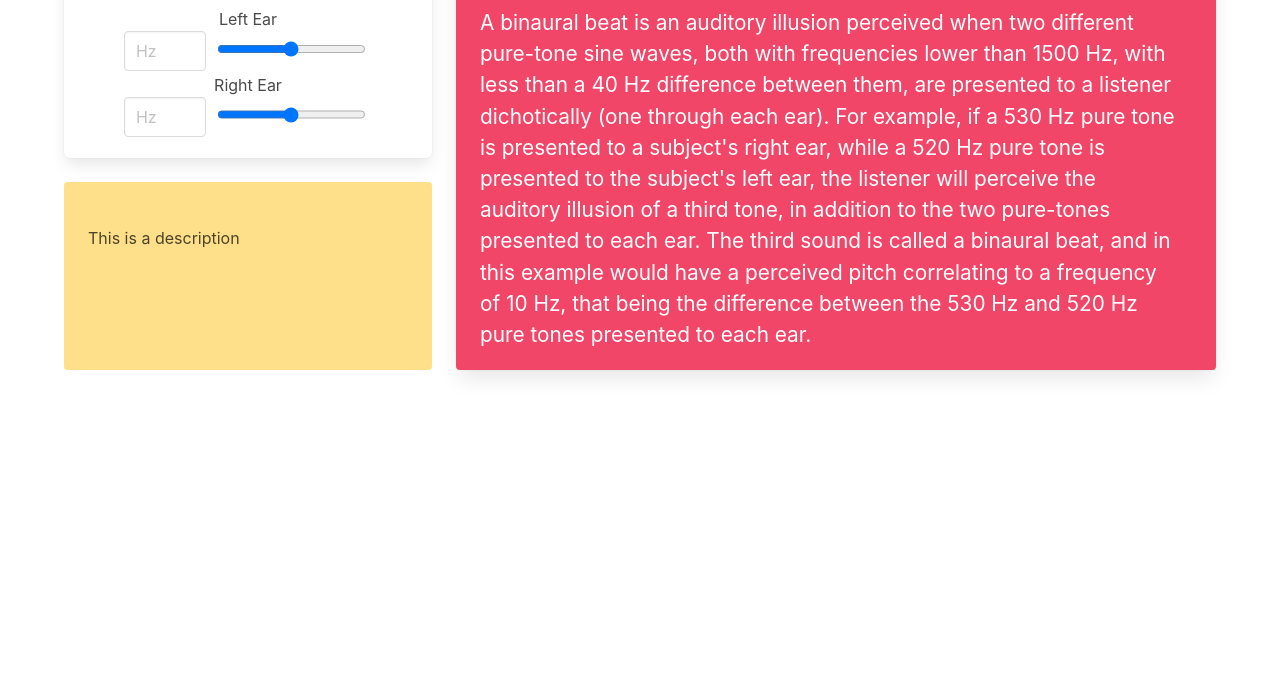
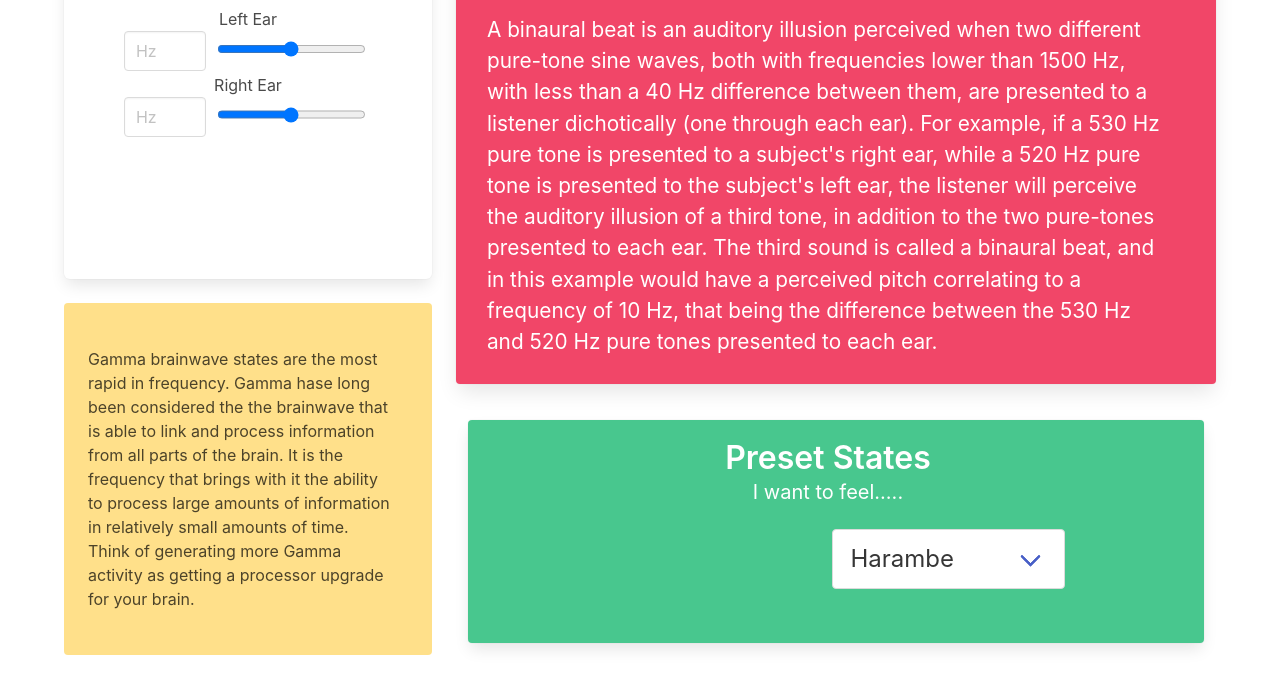
Before and after one commit to JelaniThompson/binauralbeats, a plain HTML site: page app.html in a window 1280 px wide. Shown: the part 289-968 px from the top of the page. Before the commit the page ends 800 px from the top, so only its background shows below. Drawn offline with nearby package versions, Linux system fonts and the light colour scheme.

Commit message:
Added presets and dropdown section

```diff
--- a/app.html
+++ b/app.html
@@ -23,6 +23,10 @@
     </div>
 
     <div class="nav-right">
+        <!--Bring up content modal when clicked-->
+        <a class="nav-item button is-success is-medium header-button" href="#">
+        Learn More
+      </a>
         <a class="nav-item button is-warning is-medium header-button" href="#">
               Donate
             </a>
@@ -50,18 +54,37 @@
 
                 <div class="tile is-child notification is-warning">
                     <p class="title currentState"></p>
-                    <p>This is a description</p>
+                    <p>Gamma brainwave states are the most rapid in frequency. Gamma hase long been considered the the brainwave that is able to link and process information from all parts of the brain. It is the frequency that brings with it the ability
+                        to process large amounts of information in relatively small amounts of time. Think of generating more Gamma activity as getting a processor upgrade for your brain.</p>
                 </div>
             </div>
 
             <!--Binaural Beats Information-->
-            <div class="tile is-parent">
+            <div class="tile is-parent is-vertical">
                 <div class="tile is-child box notification is-danger binaural-info">
                     <p class="title">What are Binaural Beats?</p>
-                    <p>A binaural beat is an auditory illusion perceived when two different pure-tone sine waves, both with frequencies lower than 1500 Hz, with less than a 40 Hz difference between them, are presented to a listener dichotically (one through
+                    <p id="binaural-description">A binaural beat is an auditory illusion perceived when two different pure-tone sine waves, both with frequencies lower than 1500 Hz, with less than a 40 Hz difference between them, are presented to a listener dichotically (one through
                         each ear). For example, if a 530 Hz pure tone is presented to a subject's right ear, while a 520 Hz pure tone is presented to the subject's left ear, the listener will perceive the auditory illusion of a third tone, in addition
                         to the two pure-tones presented to each ear. The third sound is called a binaural beat, and in this example would have a perceived pitch correlating to a frequency of 10 Hz, that being the difference between the 530 Hz and 520
                         Hz pure tones presented to each ear.</p>
+                </div>
+
+                <div class="tile is-parent">
+                    <div class="tile is-child box notification is-success" id="presets">
+                        <p class="title">Preset States</p>
+                        <p class="subtitle">I want to feel.....</p>
+                        <div class="control">
+                            <span class="select is-large" id="dropdown">
+                        <select>
+                          <option>Harambe</option>
+                          <option>Dat Boi</option>
+                          <option>Arthur</option>
+                          <option>Chicken Little</option>
+                          <option>Doge</option>
+                          <option>Pepe</option>
+                        </select>
+                    </div>
+                  </div>
                 </div>
             </div>
         </div>
--- a/scripts/sound.js
+++ b/scripts/sound.js
@@ -9,6 +9,14 @@ rightEar.frequency.value = 450;
 
 var currentState = "Gamma";
 $(".currentState").html(currentState);
+
+var descriptions = {
+  "Beta" : "Beta is the most common brain wave pattern: Beta brainwaves are produced when we are wide awake, alert, active and engaged in mental activity, usually involving more the rational, reality-oriented left hemisphere of our brain. When beta wave activity becomes very intense, our brain hemispheres become less synchronized. Beta state is required to function properly in your everyday life.",
+  "Alpha" : "These are lower frequency waves: The state is generated when our thoughts are really not concentrated and our minds wonder freely, or we are in a relaxed state such as meditating or daydreaming. We also experience Alpha Brainwaves when we are gently busy with routine tasks like pottering in the garden, taking a shower, putting on makeup, doing light housework. Alpha is considered to be the bridge between the conscious mind and the subconscious mind.",
+  "Theta" : "Theta brainwave states have been used in meditation for centuries: It is common for people to feel as if they are in a trance, where the mind feels as though it may have gone to sleep although it is conscious of what is happening around it. Theta induces a capacity for prolonged daydreaming, where a loss of time may be experienced.",
+  "Delta" : "Delta is the place of deepest relaxation, deepest healing, deepest spiritual connection and deepest connection with the subconscious mind. It is considered to be the gateway to the unconscious mind and the collective unconscious, bringing access to the universal psyche or mind.",
+  "Gamma" : "Gamma brainwave states are the most rapid in frequency. Gamma hase long been considered the the brainwave that is able to link and process information from all parts of the brain. It is the frequency that brings with it the ability to process large amounts of information in relatively small amounts of time. Think of generating more Gamma activity as getting a processor upgrade for your brain."
+};
 
 // //Start frequencies in each ear
 // leftEar.start()
--- a/styles/app.css
+++ b/styles/app.css
@@ -1,4 +1,7 @@
 @import url("../node_modules/bulma/css/bulma.css");
+.container {
+    display: flex;
+}
 nav {
     margin-bottom: 54.88px;
 }
@@ -19,6 +22,17 @@ input[type=text] {
 .binaural-info {
     font-size: 1.3em;
 }
+#binaural-description {
+    padding: 1%;
+}
+#presets {
+    height: 20%;
+    text-align: center;
+}
+#dropdown {
+    margin-bottom: 5%;
+    margin-left: 36%;
+}
 .leftInfo, .rightInfo {
     display: block;
     margin-left: auto;
```
